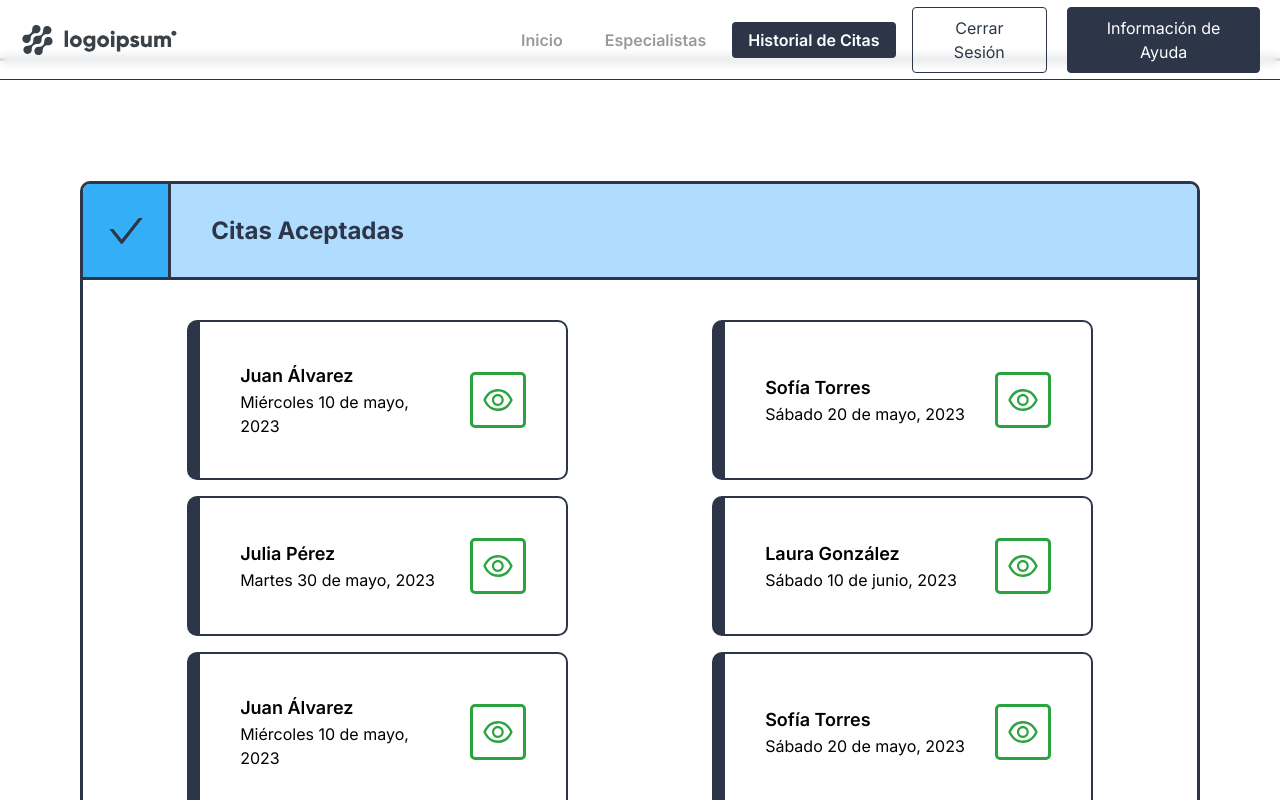
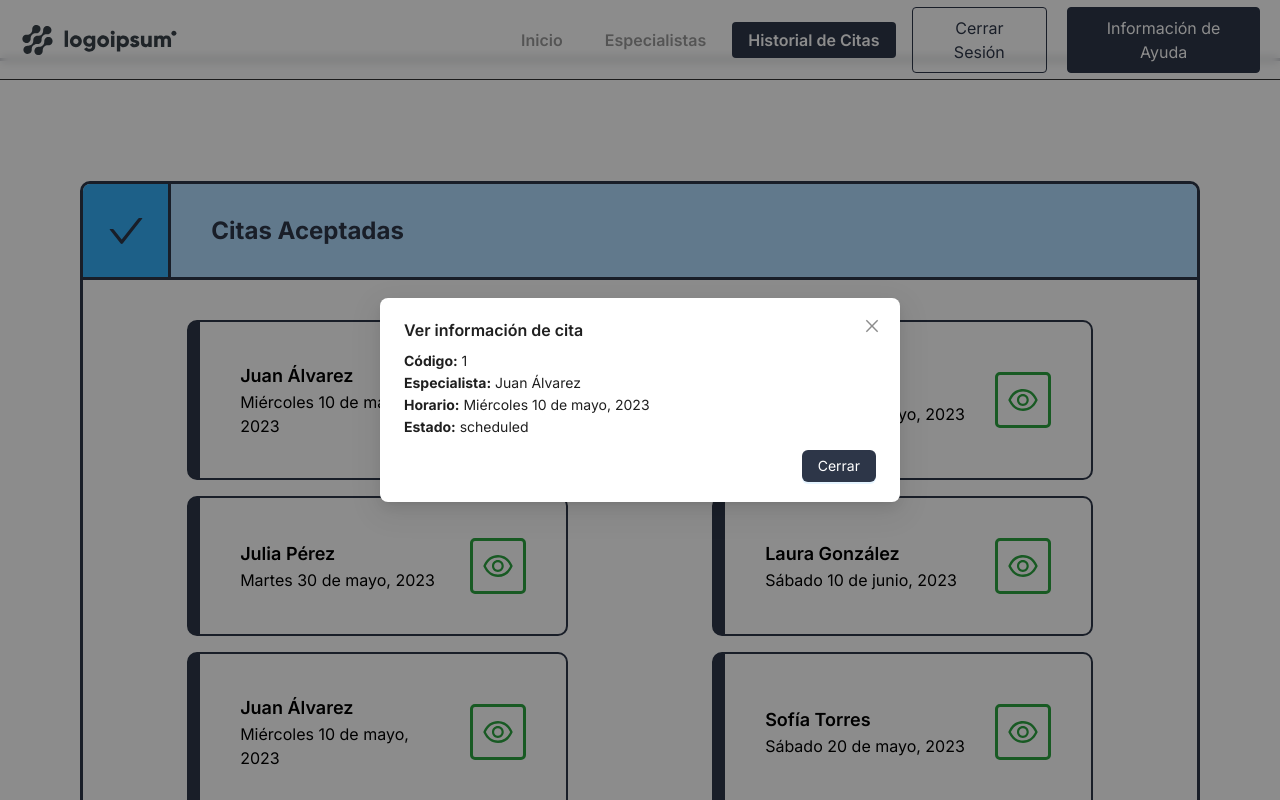
Before and after one commit to AngieCabanillas/psicologia-en-linea, a React (Vite) app in the folder frontend/: page /historial in a window 1280 px wide. Both pictures are taken after a click on the button 498 px from the left and 1039 px from the top of the page. Shown: the part 639-1439 px from the top of the page. Built offline with nearby package versions, Linux system fonts and the light colour scheme.

Commit message:
ver cita modal

```diff
--- a/frontend/src/components/Cita.tsx
+++ b/frontend/src/components/Cita.tsx
@@ -6,7 +6,9 @@ import { es } from 'date-fns/locale';
 
 
 export function CitaComponent(props){
-    const fecha = new Date(props.horario);
+    const cita = props.cita
+
+    const fecha = new Date(cita.horario);
     const fechaFormateada = format(fecha, "EEEE dd 'de' MMMM, yyyy", { locale: es });
     const fechaFinal = fechaFormateada.charAt(0).toUpperCase() + fechaFormateada.slice(1);
 
@@ -18,14 +20,14 @@ export function CitaComponent(props){
             <div className="cita__content p-10 w-full flex flex-col md:flex-row items-center justify-between">
                 <div className="cita__data">
                     <div className='cita__title text-lg font-semibold'>
-                        {props.especialista}
+                        {cita.especialista}
                     </div>
                     <div className='cita__paragraph text-base font-medium'>
                         {fechaFinal}
                     </div>
                 </div>
                 <div className="cita__actions flex gap-1 pl-0 mt-10 md:mt-0 md:pl-5">
-                    <button className={'cita__button cita__button--see w-10 sm:w-14 h-10 sm:h-14 flex items-center justify-center'}>
+                    <button onClick={() => props.showInfoModal({...cita, fechaFinal})} className={'cita__button cita__button--see w-10 sm:w-14 h-10 sm:h-14 flex items-center justify-center'}>
                         <EyeOutlined />
                     </button>
                     {props.container && (
@@ -38,7 +40,7 @@ export function CitaComponent(props){
                             <Popconfirm
                                 key={1}
                                 title="¿Está seguro de eliminar este usuario?"
-                                onConfirm={() => props.handleDelete(props.id)}
+                                onConfirm={() => props.handleDelete(cita.id)}
                                 onCancel={() => console.log("cancel")}
                                 okText="Sí"
                                 cancelText="No"
--- a/frontend/src/user/historial-citas/historial.tsx
+++ b/frontend/src/user/historial-citas/historial.tsx
@@ -1,4 +1,4 @@
-import { Spin,  notification  } from 'antd'
+import { Button, Form, Modal, Spin,   } from 'antd'
 import './historial.css'
 import { CheckOutlined, ClockCircleOutlined, FastBackwardOutlined } from '@ant-design/icons'
 
@@ -14,6 +14,9 @@ export const HistorialComponent = () =>{
     const [loading, setLoading] = useState<boolean>(true);
     const [dataset, setDataset] = useState<Cita[]>([]);
     // const [api, contextHolder] = notification.useNotification();
+    const [modalInfoOpen, setModalInfoOpen] = useState(false);
+    const [dataForm, setDataForm] = useState<any>({});
+    const [form] = Form.useForm();
 
 
     interface Cita {
@@ -203,26 +206,34 @@ export const HistorialComponent = () =>{
 
     };
 
+
+    const showInfoModal = (v) =>{
+        console.log(v);
+
+        if (!v) v = {id: 0, especialista: '', horario: '', status: ''}
+        setModalInfoOpen(true)
+        setDataForm(v)
+    }
+
+
     let cardsAceptadas = historial.map(cita => {
         return (cita.status == 'scheduled' ?
-            <CitaComponent {...cita} />
+            <CitaComponent cita={cita} showInfoModal={showInfoModal}/>
             : null
         )
     })
     let cardsEnEspera = historial.map(cita => {
         return (cita.status == 'waiting' ?
-            <CitaComponent {...cita} container={true} handleDelete={handleDelete} />
+            <CitaComponent cita={cita} container={true} handleDelete={handleDelete} showInfoModal={showInfoModal} />
             : null
         )
     })
     let cardsPasadas = historial.map(cita => {
         return (cita.status == 'completed' ?
-            <CitaComponent {...cita} />
+            <CitaComponent cita={cita} showInfoModal={showInfoModal}/>
             : null
         )
     })
-
-
 
     return (
         <>
@@ -269,6 +280,25 @@ export const HistorialComponent = () =>{
                         </div>
                     </section>
                 </section>
+                <Modal
+                title="Ver información de cita"
+                centered
+                open={modalInfoOpen}
+                onCancel={() => setModalInfoOpen(false)}
+                footer={[
+                    <Button type="primary" style={{ backgroundColor: '#2d3648'}} onClick={() => setModalInfoOpen(false)}>
+                        Cerrar
+                    </Button>,
+                ]}
+                >
+                    <Form form={form} initialValues={dataForm}>
+                        <p><strong>Código:</strong> {dataForm.id} </p>
+                        <p><strong>Especialista:</strong> {dataForm.especialista} </p>
+                        <p><strong>Horario:</strong> {dataForm.fechaFinal} </p>
+                        <p><strong>Estado:</strong> {dataForm.status} </p>
+
+                    </Form>
+                </Modal>
             </Spin>
         </>
     )
```
